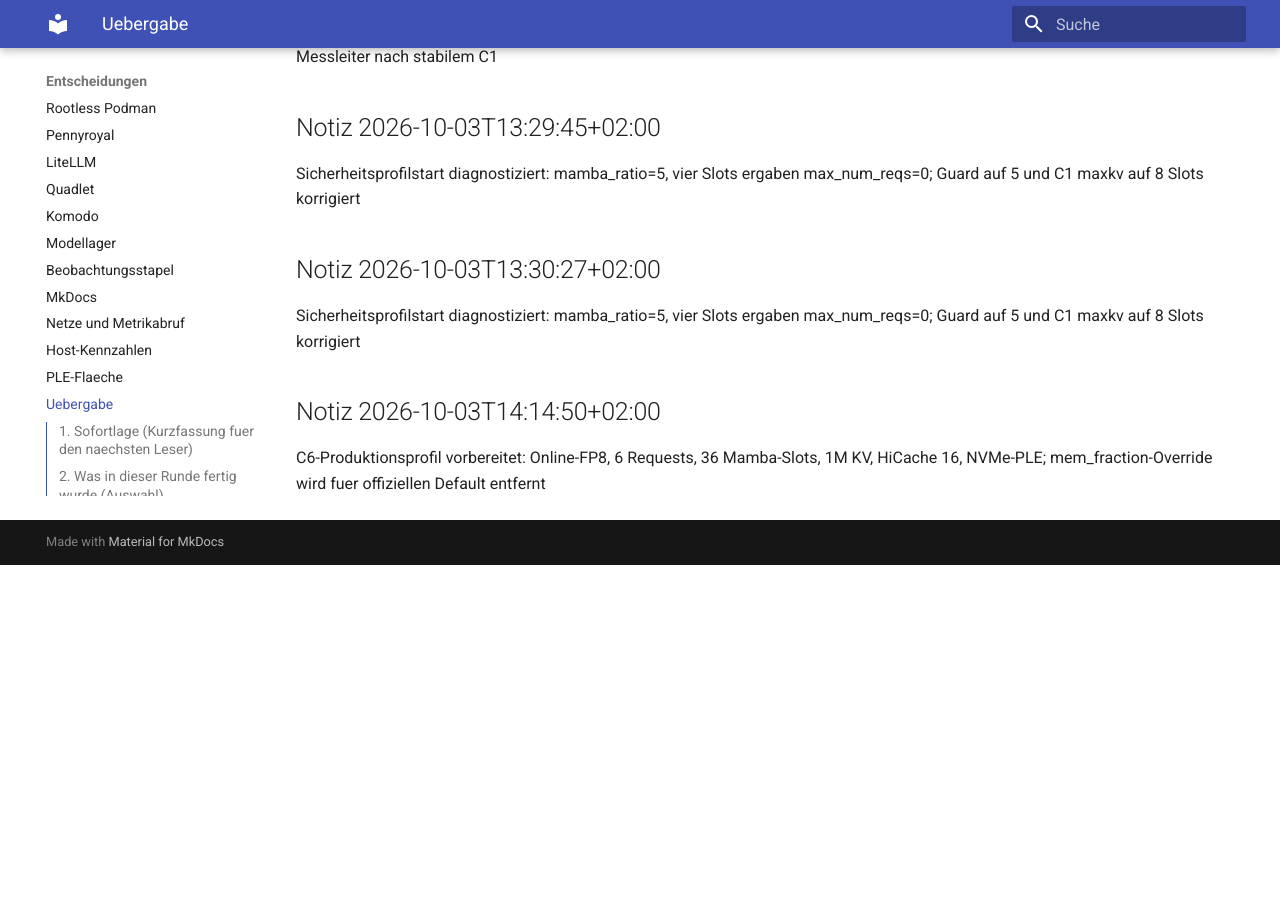
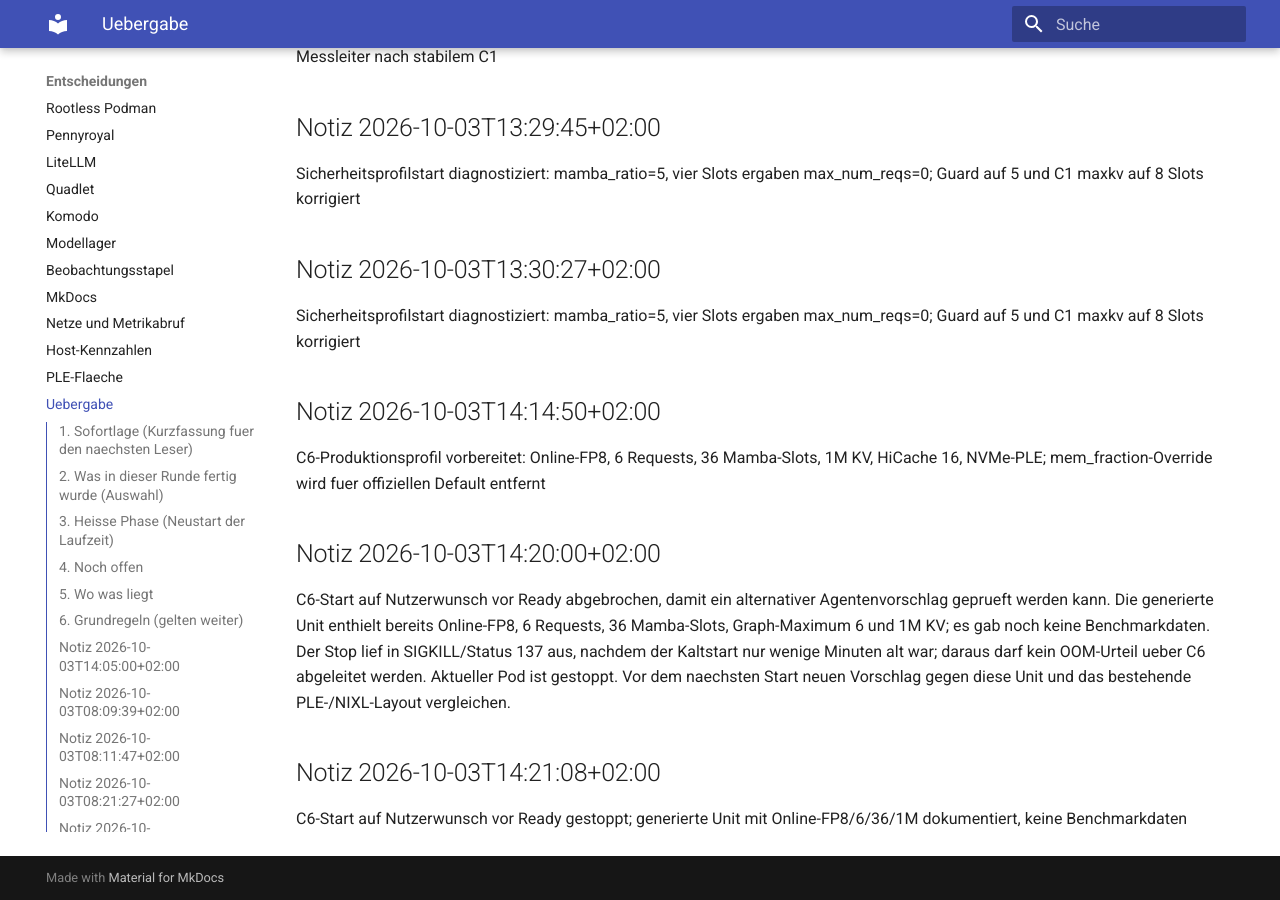
Before and after one commit to thomasdenk79-cyber/llm-infra-setup, an MkDocs documentation site: the page built from docs/HANDOFF.md, in a window 1280 px wide and 900 px high, scrolled down 9313 px. Built offline with MkDocs 1.6.1 and Material for MkDocs 9.7.7, drawn with Linux system fonts in a browser that asks for light colours; before the commit the page ends 9878 px from its top, so only the background shows below that; some of the changed text lies outside the part shown.

Commit message:
stand: 2026-10-03T14:21 gesichert (2 Dateien)

```diff
--- a/docs/HANDOFF.md
+++ b/docs/HANDOFF.md
@@ -1,4 +1,4 @@
-Zuletzt gesichert: 2026-10-03T14:14:50+02:00 durch `scripts/session-checkpoint.sh`
+Zuletzt gesichert: 2026-10-03T14:21:08+02:00 durch `scripts/session-checkpoint.sh`
 
 # Arbeitsstand und Uebergabe
 
@@ -378,3 +378,17 @@ Sicherheitsprofilstart diagnostiziert: mamba_ratio=5, vier Slots ergaben max_num
 ## Notiz 2026-10-03T14:14:50+02:00
 
 C6-Produktionsprofil vorbereitet: Online-FP8, 6 Requests, 36 Mamba-Slots, 1M KV, HiCache 16, NVMe-PLE; mem_fraction-Override wird fuer offiziellen Default entfernt
+
+## Notiz 2026-10-03T14:20:00+02:00
+
+C6-Start auf Nutzerwunsch vor Ready abgebrochen, damit ein alternativer
+Agentenvorschlag geprueft werden kann. Die generierte Unit enthielt bereits
+Online-FP8, 6 Requests, 36 Mamba-Slots, Graph-Maximum 6 und 1M KV; es gab noch
+keine Benchmarkdaten. Der Stop lief in SIGKILL/Status 137 aus, nachdem der
+Kaltstart nur wenige Minuten alt war; daraus darf kein OOM-Urteil ueber C6
+abgeleitet werden. Aktueller Pod ist gestoppt. Vor dem naechsten Start neuen
+Vorschlag gegen diese Unit und das bestehende PLE-/NIXL-Layout vergleichen.
+
+## Notiz 2026-10-03T14:21:08+02:00
+
+C6-Start auf Nutzerwunsch vor Ready gestoppt; generierte Unit mit Online-FP8/6/36/1M dokumentiert, keine Benchmarkdaten
```
Also changed, not shown: 1 other file.
